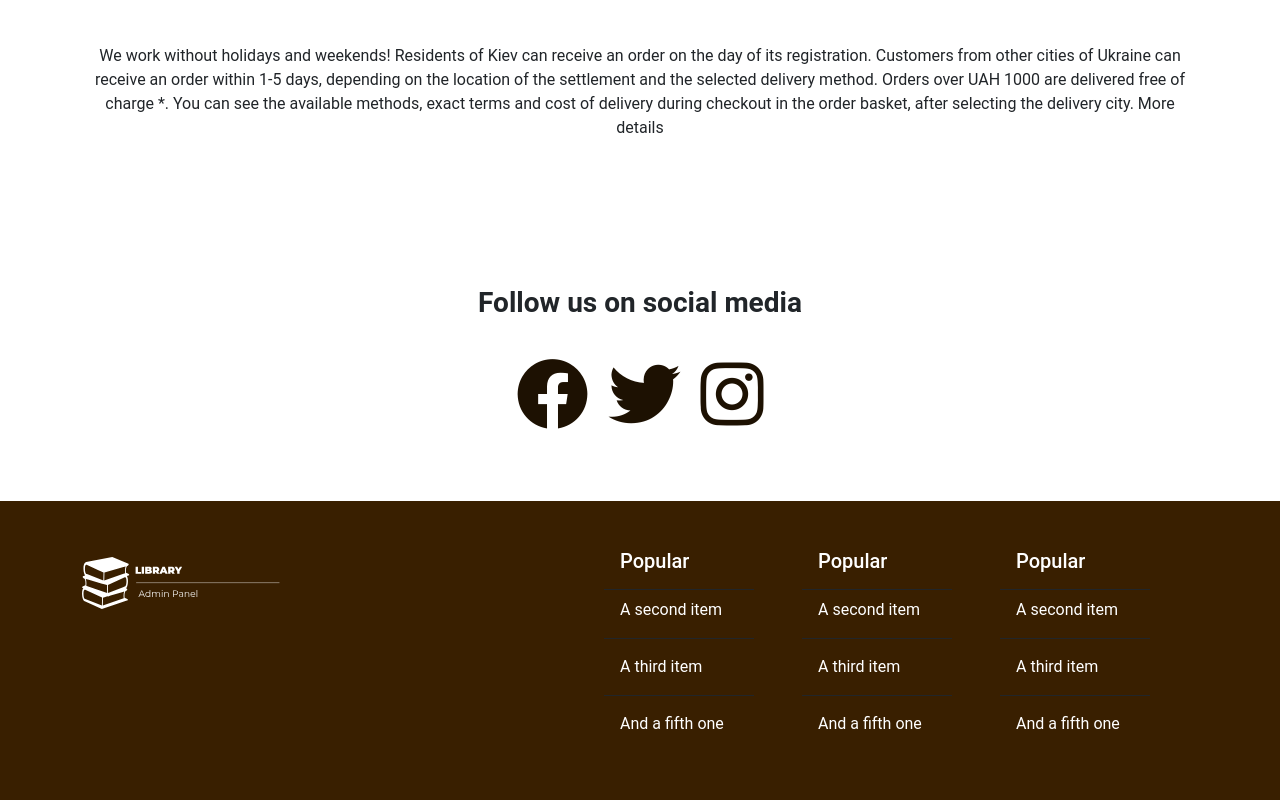
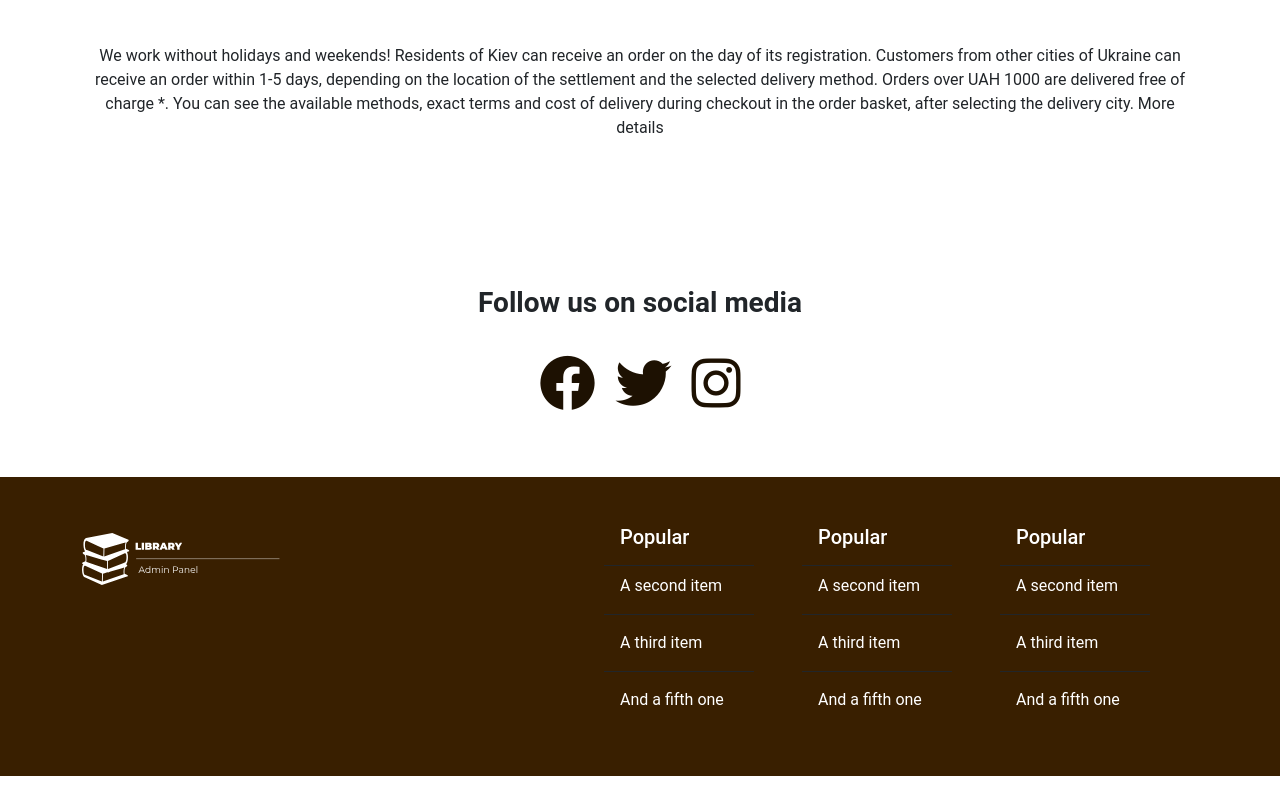
Before and after one commit to NijatBakhtiyar-iatc/Book-Store, a plain HTML site: page index.html in a window 1280 px wide. Shown: the part 1563-2363 px from the top of the page. After the commit the page ends 2339 px from the top, so only its background shows below. Drawn offline with nearby package versions, Linux system fonts and the light colour scheme; no server answers; a script that the page names is missing.

Commit message:
changes made

```diff
--- a/css/general.css
+++ b/css/general.css
@@ -66,7 +66,9 @@ html {
     font-weight: 400;
     transition: 0.4s;
     text-decoration: none;
-  }
+
+
+}
 
   header a.active {
     color: #ff8b00 !important;
@@ -85,9 +87,16 @@ html {
   }
 
   .socialMedia-section a {
-    font-size: 4.5rem;
+    font-size: 3.5rem;
     color: #1d1102;
-  }
+}
+.zoom:hover {
+  transform: scale(1.5);
+  transition: transform .2s;
+  color: #ff8b00
+}
+
+
 
   /* =======  FOOTER START ======= */
 footer {
--- a/index.html
+++ b/index.html
@@ -204,9 +204,9 @@
             <h2>Follow us on social media</h2>
           </div>
           <div class="col-12 text-center mt-3">
-            <a class="mx-2" href="#"><i class="fab fa-facebook"></i></a>
-            <a class="mx-2" href="#"><i class="fab fa-twitter"></i></a>
-            <a class="mx-2" href="#"><i class="fab fa-instagram"></i></a>
+            <a class="mx-2" href="#"><i class="fab fa-facebook zoom"></i></a>
+            <a class="mx-2" href="#"><i class="fab fa-twitter zoom"></i></a>
+            <a class="mx-2" href="#"><i class="fab fa-instagram zoom"></i></a>
           </div>
         </div>
       </div>
```
Also changed, not shown: about.html (+3 -3 lines), catalog.html (+3 -3 lines), contact.html (+3 -3 lines), search.html (+3 -3 lines).
